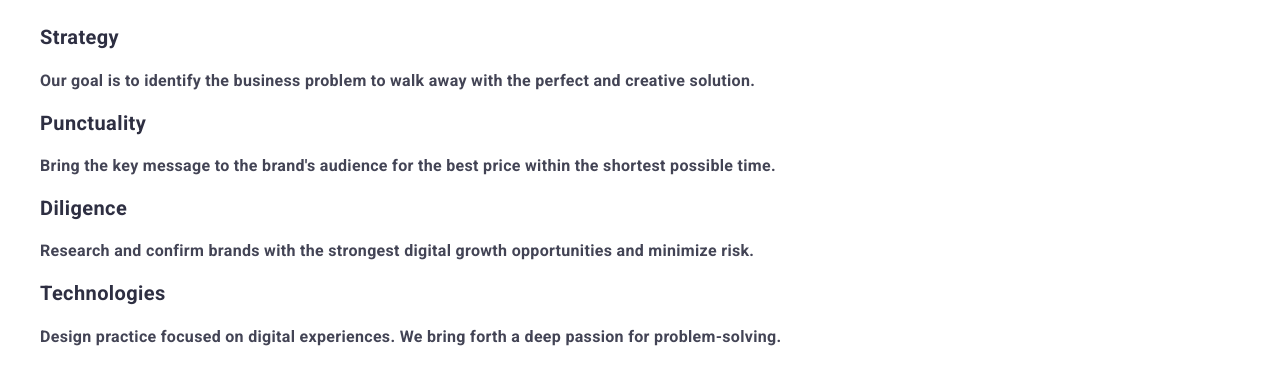
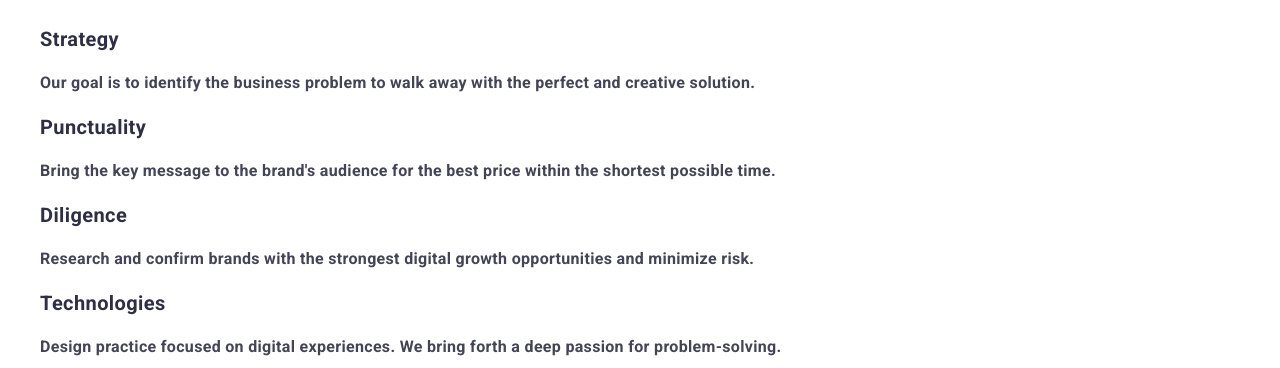
Before and after one commit to Vitaliy-webdev/goit-markup-hw-02, a plain HTML site: page index.html in a window 1280 px wide. Shown: the part 432-800 px from the top of the page. Drawn offline with nearby package versions, Linux system fonts and the light colour scheme.

Commit message:
add index file

```diff
--- a/css/styles.css
+++ b/css/styles.css
@@ -106,7 +106,7 @@ h2 {
 .text-section {
     font-weight: 500;
     font-size: 20px;
-    line-height: 1.07;
+    line-height: 1.2;
     letter-spacing: 0.02em;
     color: #2e2f42;
 }
--- a/index.html
+++ b/index.html
@@ -63,7 +63,7 @@
       <!-- 2 Section -->
       <section class="section-text">
         <h2 class="onetext">Text</h2>
-        <ul class="page-text">
+        <ul>
           <li>
             <h3 class="text-section">Strategy</h3>
             <p class="text-p">
```
